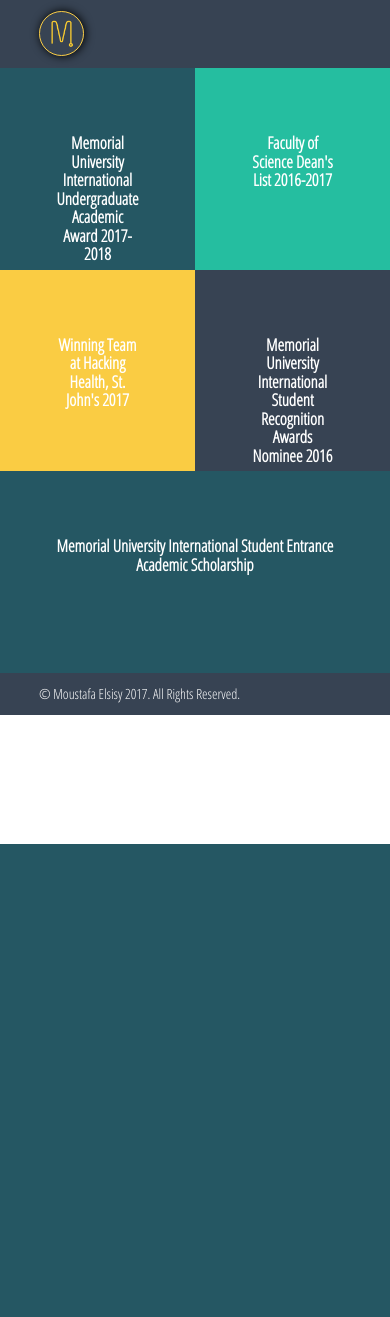
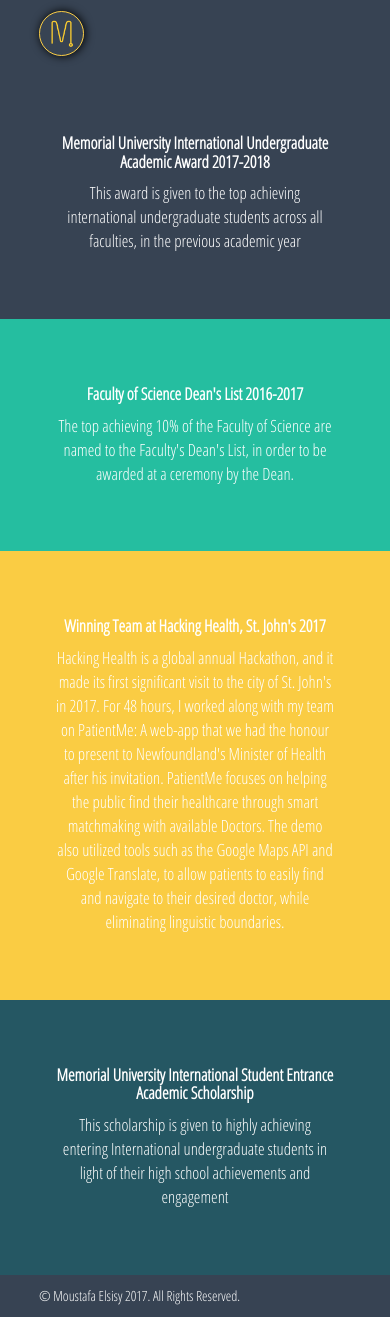
Before and after one commit to moustafaelsisy/My-Website, a PHP site: page /pages/distinctions/distinctions.php in a window 390 px wide. Before the commit the page ends 844 px from the top, so only its background shows below. Run offline with PHP 8.4, Linux system fonts and the light colour scheme; some libraries are stand-ins or nearby versions.

Commit message:
* Added details to the blocks in distinctions page
* Made blocks more responsive in distinctions page

```diff
--- a/pages/common/Block.php
+++ b/pages/common/Block.php
@@ -11,10 +11,11 @@ class Block{
 
   /*
   * @param width Width out of 12 for Bootstrap grid
+  * @param breakpoint Device size for the column to take up the whole row (one of: xs, sm, md, lg)
   */
-  public function view($width){
+  public function view($width, $breakpoint){
     return '
-    <div class="col-xs-'.$width.' block">
+    <div class="col-'.$breakpoint.'-'.$width.' block">
       <h5>'.$this->title.'</h3>
       <p>'.$this->body.'</p>
     </div>
--- a/pages/common/BlockRow.php
+++ b/pages/common/BlockRow.php
@@ -10,11 +10,11 @@ class BlockRow{
   }
 
 
-  public function view(){
+  public function view($breakpoint){
     return '
     <div class="row block-row">
-      '.$this->leftBlock->view($this->rightBlock ? 6 : 12)
-       .($this->rightBlock ? $this->rightBlock->view(6) : '').'
+      '.$this->leftBlock->view($this->rightBlock ? 6 : 12, $breakpoint)
+       .($this->rightBlock ? $this->rightBlock->view(6, $breakpoint) : '').'
     </div>
     ';
   }
--- a/pages/common/Blocks.php
+++ b/pages/common/Blocks.php
@@ -8,14 +8,14 @@ class Blocks{
     $this->blocks = $blocks;
   }
 
-  public function view(){
+  public function view($breakpoint = "xs"){
     $view = '<div class="container" style="width: 100%;">';
     $terminationCondition = sizeof($this->blocks)-(sizeof($this->blocks) % 2);
     for($i = 0; $i < $terminationCondition; $i += 2){
-        $view .= (new BlockRow($this->blocks[$i], $this->blocks[$i+1]))->view();
+        $view .= (new BlockRow($this->blocks[$i], $this->blocks[$i+1]))->view($breakpoint);
     }
     if($terminationCondition !== sizeof($this->blocks)){ //1 more block to go
-        $view .= (new BlockRow($this->blocks[$terminationCondition]))->view();
+        $view .= (new BlockRow($this->blocks[$terminationCondition]))->view($breakpoint);
     }
     $view .= '</div>';
 
--- a/pages/distinctions/contentText/blocks.php
+++ b/pages/distinctions/contentText/blocks.php
@@ -2,11 +2,23 @@
 require_once ($_SERVER['DOCUMENT_ROOT']."/pages/common/Block.php");
 
 $blocks = array(
-  new Block("Memorial University International Undergraduate Academic Award 2017-2018", ""),
-  new Block("Faculty of Science Dean's List 2016-2017", ""),
-  new Block("Winning Team at Hacking Health, St. John's 2017", ""),
-  new Block("Memorial University International Student Recognition Awards Nominee 2016", ""),
-  new Block("Memorial University International Student Entrance Academic Scholarship", "")
+  new Block(
+    "Memorial University International Undergraduate Academic Award 2017-2018",
+     "This award is given to the top achieving international undergraduate students across all faculties, in the previous academic year"
+   ),
+  new Block(
+    "Faculty of Science Dean's List 2016-2017",
+    "The top achieving 10% of the Faculty of Science are named to the Faculty's Dean's List, in order to be awarded at a ceremony by the Dean."
+  ),
+  new Block(
+    "Winning Team at Hacking Health, St. John's 2017",
+    "Hacking Health is a global annual Hackathon, and it made its first significant visit to the city of St. John's in 2017.
+    For 48 hours, I worked along with my team on PatientMe: A web-app that we had the honour to present to Newfoundland's Minister of Health after his invitation.
+    PatientMe focuses on helping the public find their healthcare through smart matchmaking with available Doctors.
+    The demo also utilized tools such as the Google Maps API and Google Translate, to allow patients to easily find and navigate to their desired doctor, while eliminating linguistic boundaries."),
+  new Block(
+    "Memorial University International Student Entrance Academic Scholarship",
+    "This scholarship is given to highly achieving entering International undergraduate students in light of their high school achievements and engagement")
 );
 
  ?>
--- a/pages/distinctions/distinctions.php
+++ b/pages/distinctions/distinctions.php
@@ -20,7 +20,7 @@
   <body>
     <?php
       echo (new TopNav())->view();
-      echo (new Blocks($blocks))->view();
+      echo (new Blocks($blocks))->view("md");
       echo (new Footer())->view();
      ?>
   </body>
--- a/stylesheets/distinctions.min.css
+++ b/stylesheets/distinctions.min.css
@@ -1 +1 @@
-.block-row{text-align:center}.block-row:nth-of-type(even) .block:nth-of-type(even){background-color:#374353}.block-row:nth-of-type(even) .block:nth-of-type(odd){background-color:#FACC43}.block-row:nth-of-type(odd) .block:nth-of-type(even){background-color:#25BEA0}.block-row:nth-of-type(odd) .block:nth-of-type(odd){background-color:#255763}.block{color:#fff;padding:5rem;height:15rem;text-align:center;cursor:default}@media screen and (max-width: 768px){.block{height:18rem}}.block:hover{filter:brightness(0.9)}@media screen and (min-width: 768px){.block:hover h5{font-size:2.75rem !important}}.block h5{font-weight:600;transition:font-size 0.5s}@media screen and (max-width: 768px){.block h5{font-size:2.0rem}}@media screen and (max-width: 400px){.block h5{font-size:1.5rem}}
+.block-row{text-align:center}.block-row:nth-of-type(even) .block:nth-of-type(even){background-color:#255763}.block-row:nth-of-type(even) .block:nth-of-type(odd){background-color:#FACC43}.block-row:nth-of-type(odd) .block:nth-of-type(even){background-color:#25BEA0}.block-row:nth-of-type(odd) .block:nth-of-type(odd){background-color:#374353}.block{color:#fff;padding:5rem;height:15rem;text-align:center;cursor:default}@media screen and (max-width: 768px){.block{height:18rem}}.block h5{font-weight:600;transition:font-size 0.5s}@media screen and (max-width: 768px){.block h5{font-size:2.0rem}}@media screen and (max-width: 400px){.block h5{font-size:1.5rem}}.block{height:35rem}@media screen and (max-width: 720px){.block{height:auto}}
--- a/stylesheets/education.min.css
+++ b/stylesheets/education.min.css
@@ -1 +1 @@
-.block-row{text-align:center}.block-row:nth-of-type(even) .block:nth-of-type(even){background-color:#374353}.block-row:nth-of-type(even) .block:nth-of-type(odd){background-color:#FACC43}.block-row:nth-of-type(odd) .block:nth-of-type(even){background-color:#25BEA0}.block-row:nth-of-type(odd) .block:nth-of-type(odd){background-color:#255763}.block{color:#fff;padding:5rem;height:15rem;text-align:center;cursor:default}@media screen and (max-width: 768px){.block{height:18rem}}.block:hover{filter:brightness(0.9)}@media screen and (min-width: 768px){.block:hover h5{font-size:2.75rem !important}}.block h5{font-weight:600;transition:font-size 0.5s}@media screen and (max-width: 768px){.block h5{font-size:2.0rem}}@media screen and (max-width: 400px){.block h5{font-size:1.5rem}}.inline-subheading{display:inline-block}@media screen and (max-width: 768px){.block-row:last-child .block{height:13rem}}.brief{width:50%;margin:0 auto;text-align:center;padding:2rem 0}
+.block-row{text-align:center}.block-row:nth-of-type(even) .block:nth-of-type(even){background-color:#255763}.block-row:nth-of-type(even) .block:nth-of-type(odd){background-color:#FACC43}.block-row:nth-of-type(odd) .block:nth-of-type(even){background-color:#25BEA0}.block-row:nth-of-type(odd) .block:nth-of-type(odd){background-color:#374353}.block{color:#fff;padding:5rem;height:15rem;text-align:center;cursor:default}@media screen and (max-width: 768px){.block{height:18rem}}.block:hover{filter:brightness(0.9)}@media screen and (min-width: 768px){.block:hover h5{font-size:2.75rem !important}}.block h5{font-weight:600;transition:font-size 0.5s}@media screen and (max-width: 768px){.block h5{font-size:2.0rem}}@media screen and (max-width: 400px){.block h5{font-size:1.5rem}}.inline-subheading{display:inline-block}@media screen and (max-width: 768px){.block-row:last-child .block{height:13rem}}.block:hover{filter:brightness(0.9)}@media screen and (min-width: 768px){.block:hover h5{font-size:2.75rem !important}}.brief{width:50%;margin:0 auto;text-align:center;padding:2rem 0}
--- a/stylesheets/globalStyle.min.css
+++ b/stylesheets/globalStyle.min.css
@@ -1 +1 @@
-@import url("https://fonts.googleapis.com/css?family=Open+Sans+Condensed:300,600");html{width:100%;margin:0px;font-size:16px}@media screen and (max-width: 768px){html{font-size:70%}}@media screen and (min-width: 768px){html{font-size:85%}}@media screen and (min-width: 992px){html{font-size:100%}}body{width:100%;margin:0px;font-family:"Open Sans Condensed", "Verdana", "Arial", sans-serif}h1{font-size:4.5rem}h2{font-size:4.0rem}h3{font-size:3.5rem}h4{font-size:3.0rem}h5{font-size:2.5rem}h6{font-size:2.0rem}p{font-size:1.5rem}small{color:inherit !important}a{color:initial;text-decoration:none;cursor:pointer}a:hover,a:focus,a:active{color:initial;text-decoration:none}#topBar{width:100%;margin:0px;padding-bottom:0.4rem;font-size:1.5rem;font-family:"Open Sans Condensed" , "Verdana" , "Arial", sans-serif;background-color:#374353;color:#FACC43;padding:1rem 10%;padding-right:20%}#logo{width:auto;height:4rem;vertical-align:middle;box-shadow:1px 0px 10px #000;border:1px solid #FACC43;border-radius:50px}#footer{padding:1rem 10%;background-color:#374353;color:#fff}.row-table{display:table}.row-table[class*="col-"]{float:none;display:table-cell}.btn-round{border-radius:10px;padding:1rem 1rem;cursor:pointer;font-family:"Helevetica Neue", "Open Sans Condensed" , "Verdana" , "Arial", sans-serif;font-size:2.0rem;color:#fff;background-color:#000;display:inline-block;text-align:center}.btn-round:hover{filter:brightness(0.9);-webkit-filter:brightness(0.9)}
+@import url("https://fonts.googleapis.com/css?family=Open+Sans+Condensed:300,600");html{width:100%;margin:0px;font-size:16px}@media screen and (max-width: 768px){html{font-size:70%}}@media screen and (min-width: 768px){html{font-size:85%}}@media screen and (min-width: 992px){html{font-size:100%}}body{width:100%;margin:0px;font-family:"Open Sans Condensed", "Verdana", "Arial", sans-serif;position:relative}h1{font-size:4.5rem}h2{font-size:4.0rem}h3{font-size:3.5rem}h4{font-size:3.0rem}h5{font-size:2.5rem}h6{font-size:2.0rem}p{font-size:1.5rem}small{color:inherit !important}a{color:initial;text-decoration:none;cursor:pointer}a:hover,a:focus,a:active{color:initial;text-decoration:none}#topBar{width:100%;margin:0px;padding-bottom:0.4rem;font-size:1.5rem;font-family:"Open Sans Condensed" , "Verdana" , "Arial", sans-serif;background-color:#374353;color:#FACC43;padding:1rem 10%;padding-right:20%}#logo{width:auto;height:4rem;vertical-align:middle;box-shadow:1px 0px 10px #000;border:1px solid #FACC43;border-radius:50px}#footer{padding:1rem 10%;background-color:#374353;color:#fff}.row-table{display:table}.row-table[class*="col-"]{float:none;display:table-cell}.btn-round{border-radius:10px;padding:1rem 1rem;cursor:pointer;font-family:"Helevetica Neue", "Open Sans Condensed" , "Verdana" , "Arial", sans-serif;font-size:2.0rem;color:#fff;background-color:#000;display:inline-block;text-align:center}.btn-round:hover{filter:brightness(0.9);-webkit-filter:brightness(0.9)}
--- a/stylesheets/sass/_blocks.scss
+++ b/stylesheets/sass/_blocks.scss
@@ -2,13 +2,13 @@
   text-align: center;
 
   &:nth-of-type(even){
-    .block:nth-of-type(even){ background-color: $themePurple; }
+    .block:nth-of-type(even){ background-color: $themeAqua; }
     .block:nth-of-type(odd){ background-color: $themeOrange; }
   }
 
   &:nth-of-type(odd){
     .block:nth-of-type(even){ background-color: $themeGreen; }
-    .block:nth-of-type(odd){ background-color: $themeAqua; }
+    .block:nth-of-type(odd){ background-color: $themePurple; }
   }
 }
 
@@ -21,13 +21,6 @@
 
   @media screen and (max-width:768px){height: 18rem;}
 
-  &:hover{
-    filter: brightness(0.9);
-    h5{
-        @media screen and (min-width:768px){ font-size: 2.75rem !important };
-    }
-  }
-
   h5{
     font-weight: 600;
     transition: font-size 0.5s;
--- a/stylesheets/sass/distinctions.scss
+++ b/stylesheets/sass/distinctions.scss
@@ -4,3 +4,9 @@
 
 @import '_globalPartials';
 @import '_blocks';
+
+.block{
+  height: 35rem;
+
+  @media screen and (max-width:720px){ height: auto };
+}
--- a/stylesheets/sass/globalStyle.scss
+++ b/stylesheets/sass/globalStyle.scss
@@ -21,6 +21,7 @@ body{
   width: 100%;
   margin: 0px;
   font-family:"Open Sans Condensed", "Verdana", "Arial", sans-serif;
+  position: relative;
 }
 
 h1{font-size: 4.5rem;}
```
Also changed, not shown: stylesheets/sass/education.scss (+9 -0 lines).
